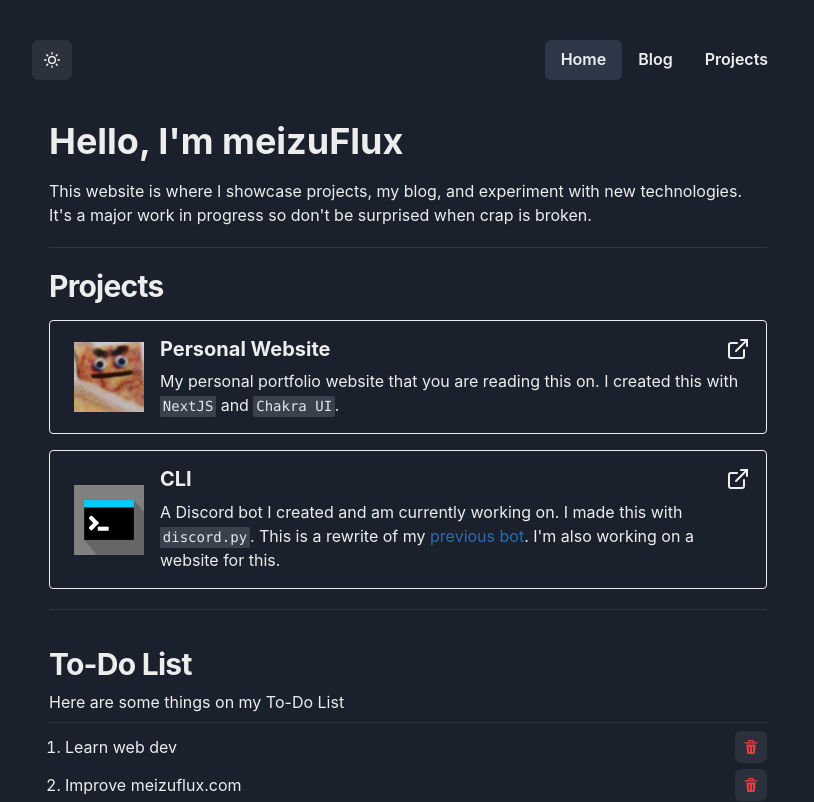
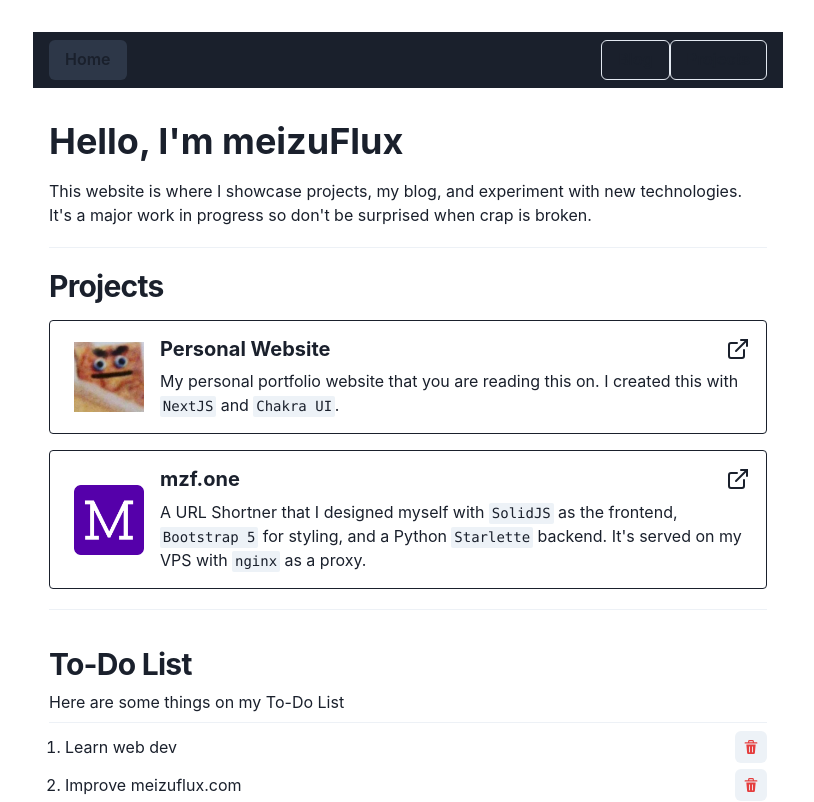
Before and after one commit to meizuflux/me, a Next.js app: page / in a window 1280 px wide. Shown: the top 802 px of the page, without its empty margins (232-1046 px from the left). Built offline with nearby package versions, Linux system fonts and the light colour scheme.

Commit message:
yeyeyeyeyyeee

```diff
--- a/components/DarkModeSwitch.js
+++ /dev/null
@@ -1,20 +0,0 @@
-import { useColorMode, IconButton } from '@chakra-ui/react'
-import { SunIcon, MoonIcon } from '@chakra-ui/icons'
-
-const DarkModeSwitch = () => {
-  const { colorMode, toggleColorMode } = useColorMode()
-  const iconColor = {
-    light: 'black',
-    dark: 'white'
-  }
-  return (
-    <IconButton
-      aria-label="Toggle Theme"
-      icon={colorMode === 'dark' ? <SunIcon /> : <MoonIcon />}
-      onClick={toggleColorMode}
-      color={iconColor[colorMode]}
-    />
-  )
-}
-
-export default DarkModeSwitch
--- a/components/Navbar.js
+++ b/components/Navbar.js
@@ -3,7 +3,6 @@ import { useRouter } from 'next/router'
 import { Flex, useColorMode, Box, Button, useColorModeValue } from '@chakra-ui/react'
 import styled from '@emotion/styled'
 
-import DarkModeSwitch from '../components/DarkModeSwitch'
 
 const StickyNav = styled(Flex)`
   position: sticky;
@@ -12,69 +11,56 @@ const StickyNav = styled(Flex)`
   transition: height .5s, line-height .5s;
 `
 
+const NavButton = ({router, link}) => {
+    const current = router.pathname == link.href
+
+    return (
+        <NextLink href={link.href} key={link.caption}>
+                <Button
+                    key={link.caption}
+                    variant="outline"
+                    variant={current ? "ghost" : "outline"}
+                    p={[1, 3, 4]}
+                    _hover={{ backgroundColor: "gray.700" }}
+                    backgroundColor={current ? "gray.700" : null }
+                >
+                    {link.caption}
+                </Button>
+        </NextLink>
+    )
+}
+
 const Navigation = () => {
-    const { colorMode } = useColorMode()
-    const bg = useColorModeValue("white", "gray.800")
     const router = useRouter()
 
-    const hoverBg = {
-        light: 'gray.100',
-        dark: 'gray.700',
-    }
-
-    const navBg = {
-        light: "white",
-        dark: "gray"
-    }
-
     const links = [
-        ["Home", "/", 1],
-        ["Blog", "/blog", 2],
-        ["Projects", "/projects", 3]
+        {"caption": "Blog", "href": "/blog"},
+        {"caption": "Projects", "href": "/projects"},
     ]
 
-    const rendered = []
-    for (let [name, href, index] of links) {
-        let c = null
-        if (router.pathname === href) {
-            c = hoverBg[colorMode]
-        }
-        rendered.push(
-            <NextLink href={href} passHref key={index}>
-                    <Button
-                        key={index}
-                        as="a"
-                        variant="ghost"
-                        p={[1, 2, 4]}
-                        _hover={{ backgroundColor: hoverBg[colorMode] }}
-                        backgroundColor={c}
-                        aria-label={name}
-                    >
-                        {name}
-                    </Button>
-            </NextLink>
-        )
-    }
 
     return (
         <StickyNav
             flexDirection="row"
             justifyContent="space-between"
             alignItems="center"
-            maxWidth="800px"
-            minWidth="356px"
+            maxWidth="750px"
+            minWidth="0px"
             as="nav"
-            bg={bg}
-            px={6}
+            bg="gray.800"
+            px={4}
             py={2}
+            m="0 auto 4rem auto"
             mt={[null, 0, 8]}
             mb={[null, 0, 8]}
             mx="auto"
             display={['none', 'flex', 'flex']}
         >
-            <DarkModeSwitch />
+            <NavButton router={router} link={{"caption": "Home", "href": "/"}}/>
             <Box>
-                {rendered}
+                {links.map((link) => (
+                    <NavButton router={router} link={link} />
+                ))}
             </Box>
         </StickyNav>
     )
--- a/pages/_document.js
+++ b/pages/_document.js
@@ -1,4 +1,3 @@
-import { ColorModeScript } from "@chakra-ui/react"
 import NextDocument, { Html, Head, Main, NextScript } from "next/document"
 
 
@@ -8,7 +7,6 @@ export default class Document extends NextDocument {
       <Html lang="en">
         <Head />
         <body>
-          <ColorModeScript initialColorMode="dark" />
           <Main />
           <NextScript />
         </body>
--- a/pages/index.js
+++ b/pages/index.js
@@ -30,12 +30,12 @@ export default function Home() {
                 <Heading letterSpacing="tight" size="lg" fontWeight="700" as="h2">
                     Projects
                 </Heading>
-                <ProjectCard title="Personal Website" href="https://github.com/ppotatoo/me" path="/images/crunch.png" alt="Crunch">
+                <ProjectCard title="Personal Website" href="https://github.com/meizuflux/me" path="/images/crunch.png" alt="cinnamon toast crunch">
                     My personal portfolio website that you are reading this on. I created this with <Code>NextJS</Code> and <Code>Chakra UI</Code>.
                 </ProjectCard>
 
-                <ProjectCard title="CLI" href="https://github.com/reallybadbot" path="/images/cli.png" alt="CLI">
-                    A Discord bot I created and am currently working on. I made this with <Code>discord.py</Code>. This is a rewrite of my <Link href="https://github.com/ppotatoo/Penguin" color={linkColor[colorMode]} isExternal>previous bot</Link>. I'm also working on a website for this.
+                <ProjectCard title="mzf.one" href="https://github.com/meizuflux/mzf.one" path="/images/mzf.one.png" alt="mzf.one logo">
+                    A URL Shortner that I designed myself with <Code>SolidJS</Code> as the frontend, <Code>Bootstrap 5</Code> for styling, and a Python <Code>Starlette</Code> backend. It's served on my VPS with <Code>nginx</Code> as a proxy.
                 </ProjectCard>
 
                 <Divider mb="1.25rem" mt="1.25rem" alignSelf="center" />
```
Also changed, not shown: public/images/mzf.one.png (added).
